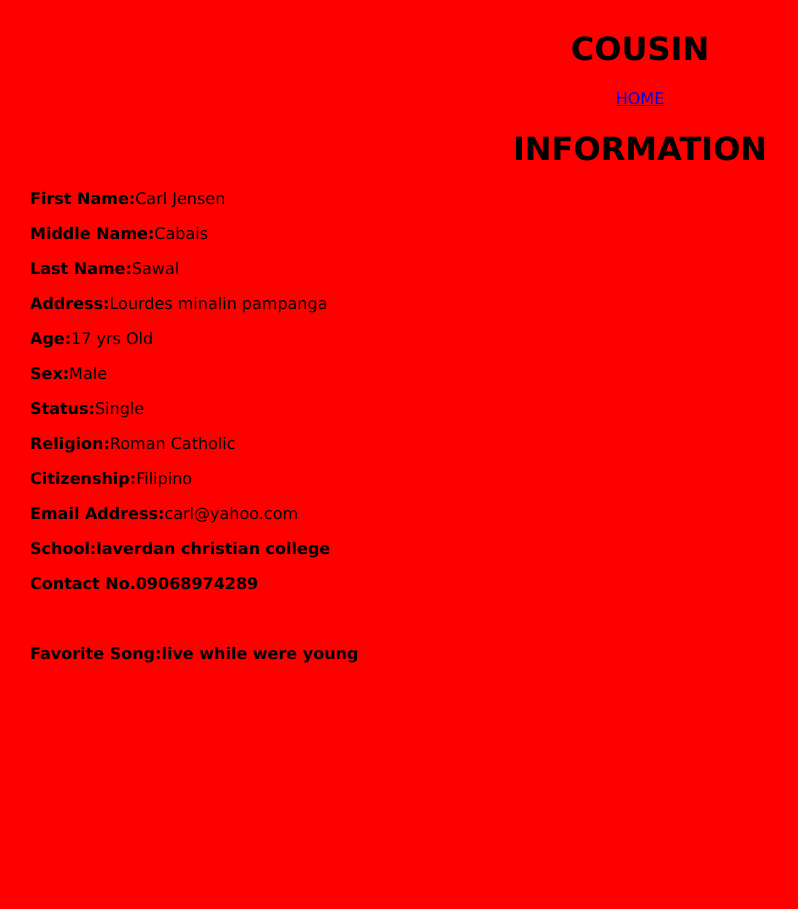
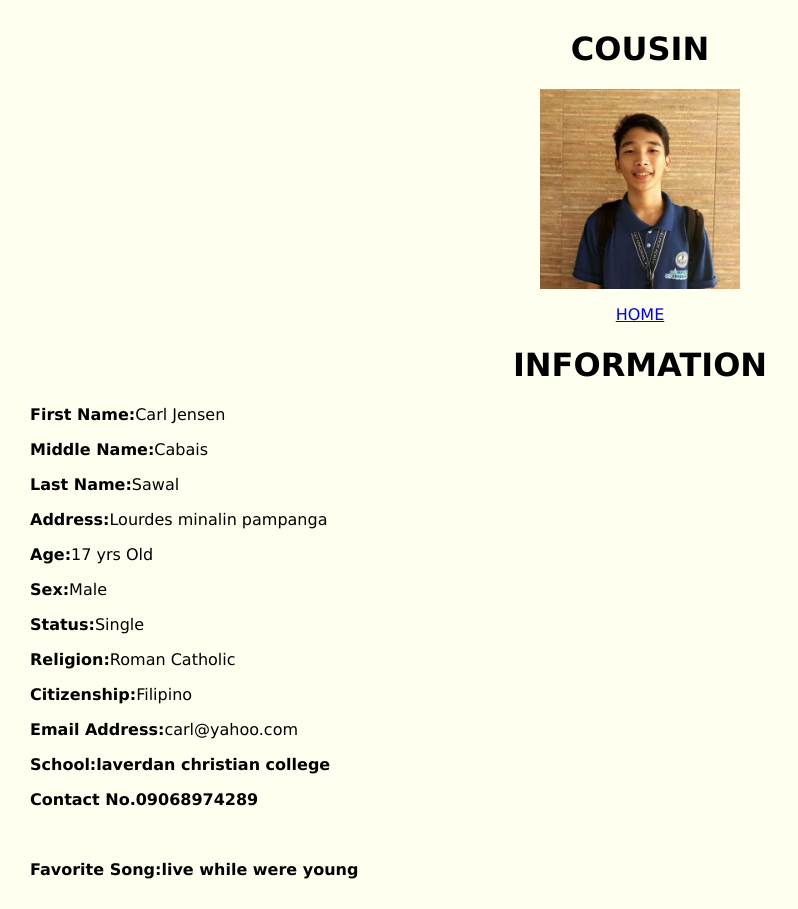
Before and after one commit to sawal27/web1234, a PHP site: page /Cousin4.php in a window 1280 px wide. Shown: the whole page, without its empty margins (0-798 px from the left). Before the commit the page ends 663 px from the top, so only its background shows below. Run offline with PHP 8.4, Linux system fonts and the light colour scheme.

Commit message:
Update Cousin4.php

```diff
--- a/Cousin4.php
+++ b/Cousin4.php
@@ -5,13 +5,14 @@
 body{
     font-family:verdana,arial,san-serif;
     margin:30px;
-    background-color:Red;
+    background-color:#fffff0;
    }
 
 </style>
 </head>
 <body>
 <h1><center>COUSIN</h1><center>
+<center><img src="carl.jpg" height="200" width="200"></center>
 <p><a href="content." target="content">HOME</a></p>
 <h1><center>INFORMATION</h1></center>
 <p><b>First Name:</b>Carl Jensen</p>
```
